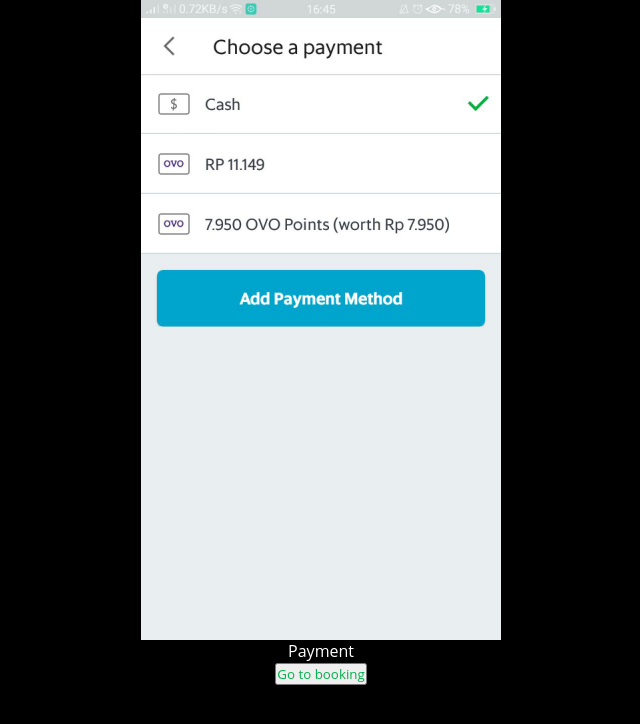
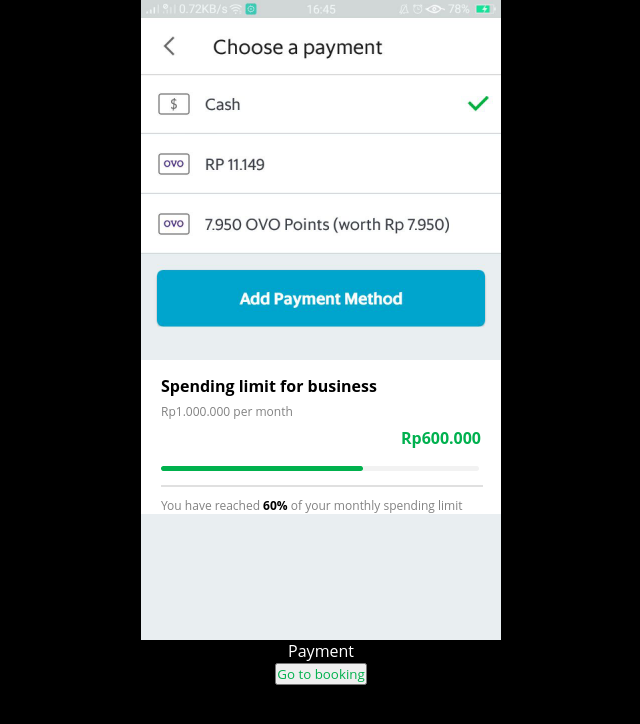
Before and after one commit to The-Power-of-Deadliner/front-end-dev, a React (Create React App) app: page /payment in a window 1280 px wide. Shown: the top 724 px of the page, without its empty margins (319-959 px from the left). Built offline with nearby package versions, Linux system fonts and the light colour scheme.

Commit message:
implement payment limit

```diff
--- a/src/pages/payment/index.tsx
+++ b/src/pages/payment/index.tsx
@@ -4,6 +4,7 @@
 import ShapeButton from 'components/shape-trans';
 import { Link } from 'react-router-dom';
 import paymentBg from 'images/payment.png';
+import progress from 'images/progress.png';
 
 const Test = styled.div`
   text-align: center;
@@ -28,10 +29,59 @@
   margin: 20px 9px;
 `;
 
+const TextContainer = styled.div`
+  margin-top: 360px;
+  width: 320px;
+  height: 154px;
+  background-color: white;
+  padding: 0 20px 0 20px;
+  position: absolute;
+  z-index: 2;
+`;
+
+const Title = styled.div`
+  font-weight: bold;
+  font-size: 16px;
+  color: black;
+  margin-top: 15px;
+  margin-bottom: 5px;
+`;
+
+const LineDivider = styled.div`
+  left: 36px;
+  right: 36px;
+  width: 100%;
+  border: 1px solid #e0e0e0;
+  margin: 9px 0;
+`;
+
+const Percent = styled.div`
+  font-weight: bold;
+  font-size: 16px;
+  color: #00b14f;
+  margin: 5px 0;
+  text-align: right;
+`;
+
+const Bold = styled.span`
+  font-weight: bold;
+  color: black;
+`;
+
 export default function Page() {
   return (
     <>
       <ScreenContainer>
+        <TextContainer>
+          <Title>Spending limit for business</Title>
+          <p>Rp1.000.000 per month</p>
+          <Percent>Rp600.000</Percent>
+          <img src={progress} alt='progress'></img>
+          <LineDivider />
+          <p>
+            You have reached <Bold>60%</Bold> of your monthly spending limit
+          </p>
+        </TextContainer>
         <Link to='/booking'>
           <Back>
             <ShapeButton />
```
Also changed, not shown: src/images/progress.png (added).
